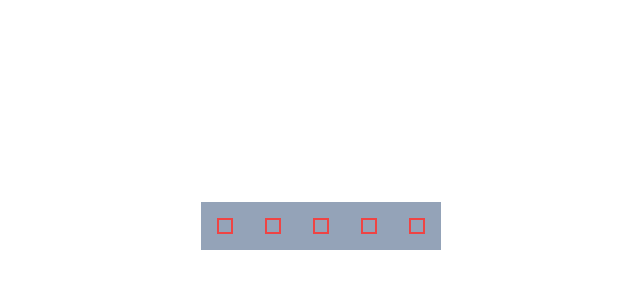
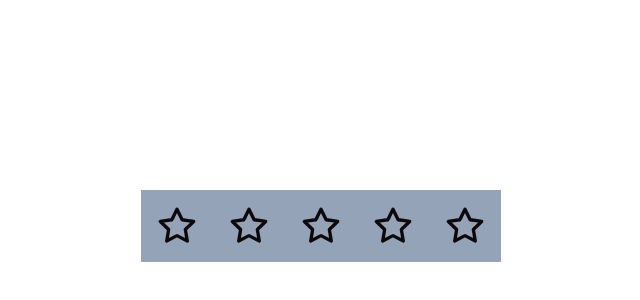
Before and after one commit to aayushvirkar/FrontendPrep, a Next.js app in the folder my-app/: page /projects/star-rating in a window 1280 px wide. Shown: the part 174-474 px from the top of the page, without its empty margins (319-959 px from the left). Built offline with nearby package versions, Linux system fonts and the light colour scheme.

Commit message:
Finished star added accordion

```diff
--- a/my-app/app/projects/star-rating/page.tsx
+++ b/my-app/app/projects/star-rating/page.tsx
@@ -1,68 +1,27 @@
 "use client";
 
-import { useState } from "react";
+import { useState, useMemo } from "react";
+import StarSymbol from "@/components/star";
 
+const NUMBER_OF_STARS = 5;
 export default function StarRating() {
   const [starValue, setStarValue] = useState(0);
-  const [stableStarValue, setStableStarValue] = useState(0);
+  const [selection, setSelection] = useState(0);
 
-  const handleStarHover = (id: number) => {
-    setStarValue(id);
-  };
-
-  console.log(starValue);
+  const starArray = useMemo(() => Array.from({ length: NUMBER_OF_STARS }), []);
   return (
     <div className="flex items-center justify-center bg-slate-400">
-      <div className="p-4">
-        <div
-          className={`h-4 w-4 cursor-pointer border-2 border-red-500 ${
-            starValue >= 1 ? "bg-red-500" : ""
-          }`}
-          onMouseOver={() => handleStarHover(1)}
-          onMouseLeave={() => setStarValue(stableStarValue)}
-          onClick={() => setStableStarValue(1)}
-        ></div>
-      </div>
-      <div className="p-4">
-        <div
-          className={`h-4 w-4 cursor-pointer border-2 border-red-500 ${
-            starValue >= 2 ? "bg-red-500" : ""
-          }`}
-          onMouseOver={() => handleStarHover(2)}
-          onMouseLeave={() => setStarValue(stableStarValue)}
-          onClick={() => setStableStarValue(2)}
-        ></div>
-      </div>
-      <div className="p-4">
-        <div
-          className={`h-4 w-4 cursor-pointer border-2 border-red-500 ${
-            starValue >= 3 ? "bg-red-500" : ""
-          }`}
-          onMouseOver={() => handleStarHover(3)}
-          onMouseLeave={() => setStarValue(stableStarValue)}
-          onClick={() => setStableStarValue(3)}
-        ></div>
-      </div>
-      <div className="p-4">
-        <div
-          className={`h-4 w-4 cursor-pointer border-2 border-red-500 ${
-            starValue >= 4 ? "bg-red-500" : ""
-          }`}
-          onMouseOver={() => handleStarHover(4)}
-          onMouseLeave={() => setStarValue(stableStarValue)}
-          onClick={() => setStableStarValue(4)}
-        ></div>
-      </div>
-      <div className="p-4">
-        <div
-          className={`h-4 w-4 cursor-pointer border-2 border-red-500 ${
-            starValue >= 5 ? "bg-red-500" : ""
-          }`}
-          onMouseOver={() => handleStarHover(5)}
-          onMouseLeave={() => setStarValue(stableStarValue)}
-          onClick={() => setStableStarValue(5)}
-        ></div>
-      </div>
+      {starArray.map((_, index) => {
+        return (
+          <StarSymbol
+            isSelected={(starValue || selection) > index}
+            handleStarHover={setStarValue}
+            handleSelection={setSelection}
+            starId={index + 1}
+            key={index}
+          />
+        );
+      })}
     </div>
   );
 }
--- /dev/null
+++ b/my-app/components/star.tsx
@@ -0,0 +1,28 @@
+import { Star } from "lucide-react";
+export default function StarSymbol({
+  isSelected,
+  handleStarHover,
+  handleSelection,
+  starId,
+}: {
+  isSelected: boolean;
+  handleStarHover: (id: number) => void;
+  handleSelection: (id: number) => void;
+  starId: number;
+}) {
+  return (
+    <span
+      role="button"
+      className="cursor-pointer p-4 "
+      onMouseOver={() => handleStarHover(starId)}
+      onMouseLeave={() => handleStarHover(0)}
+      onClick={() => handleSelection(starId)}
+    >
+      {isSelected ? (
+        <Star className="fill-yellow-600 hover:scale-105" size={40} />
+      ) : (
+        <Star size={40} />
+      )}
+    </span>
+  );
+}
```
Also changed, not shown: my-app/app/projects/accordion/page.tsx (added, +41 -0 lines), my-app/components/start.tsx (deleted).
